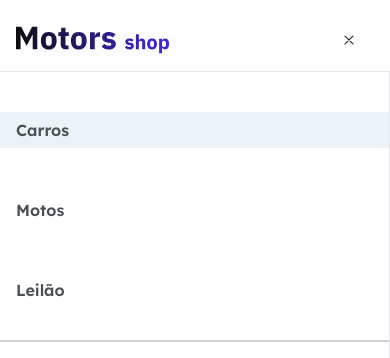
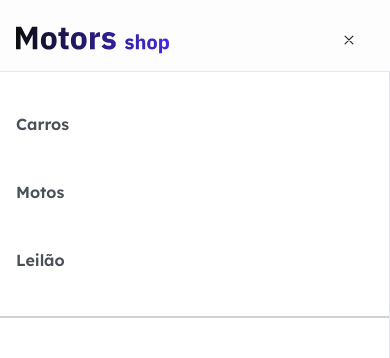
Before and after one commit to m6-projeto-final-grupo36/motors-shop-frontend, a React (Create React App) app: page / in a window 390 px wide. Both pictures are taken after a click on the button 349 px from the left and 39 px from the top of the page. Shown: the top 358 px of the page. Built offline with nearby package versions, Linux system fonts and the light colour scheme; no server answers.

Commit message:
fix: adicionando scroll na versao mobile

```diff
--- a/src/components/Header/index.tsx
+++ b/src/components/Header/index.tsx
@@ -152,34 +152,9 @@ export const Header = () => {
               ref={dropRef}
             >
               <MenuGroup>
-                <MenuItem
-                  fontWeight="600"
-                  pl="16px"
-                  color="var(--color-grey-2)"
-                  mt="32px"
-                  mb="44px"
-                  fontSize="16px"
-                >
-                  Carros
-                </MenuItem>
-                <MenuItem
-                  fontWeight="600"
-                  pl="16px"
-                  color="var(--color-grey-2)"
-                  mb="44px"
-                  fontSize="16px"
-                >
-                  Motos
-                </MenuItem>
-                <MenuItem
-                  fontWeight="600"
-                  pl="16px"
-                  color="var(--color-grey-2)"
-                  mb="32px"
-                  fontSize="16px"
-                >
-                  Leilão
-                </MenuItem>
+                  <a href="#cars" className="mobile-link">Carros</a>
+                  <a href="#motorcycles" className="mobile-link">Motos</a>
+                  <a href="#auction" className="mobile-link">Leilão</a>
               </MenuGroup>
               <MenuDivider
                 border=""
--- a/src/components/Header/styles.ts
+++ b/src/components/Header/styles.ts
@@ -22,6 +22,16 @@ export const HeaderStyled = styled.header`
       background: transparent;
       height: 46px;
       font-size: 18px;
+    }
+
+    .mobile-link{
+      font-weight:600;
+      padding-left:16px;
+      color:var(--color-grey-2);
+      margin-top:32px;
+      margin-bottom:44px;
+      font-size:16px;
+      display: flex;
     }
 
     hr {
--- a/src/pages/ProfileViewUser/index.tsx
+++ b/src/pages/ProfileViewUser/index.tsx
@@ -14,7 +14,6 @@ import { ModalUpdateAnnouncement } from "../../components/Modal/ModalUpdateAnnou
 import { ModalUpdateUser } from "../../components/Modal/ModalUpdateUser";
 import { ModalDeleteUser } from "../../components/Modal/ModalDeleteUser";
 import { UserContext } from "../../Providers/UserProvider";
-import { Navigate } from "react-router-dom";
 
 interface IProfileProps {
   page?: string;
```
